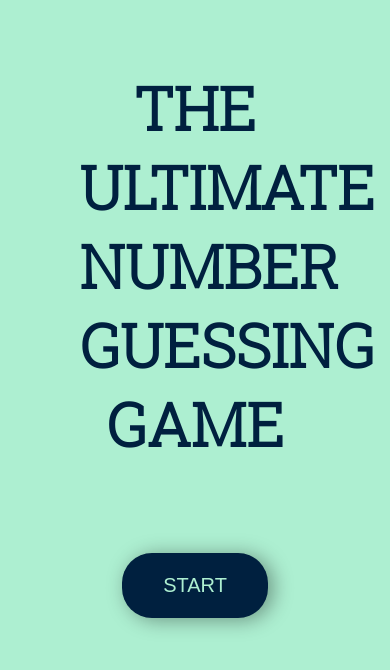
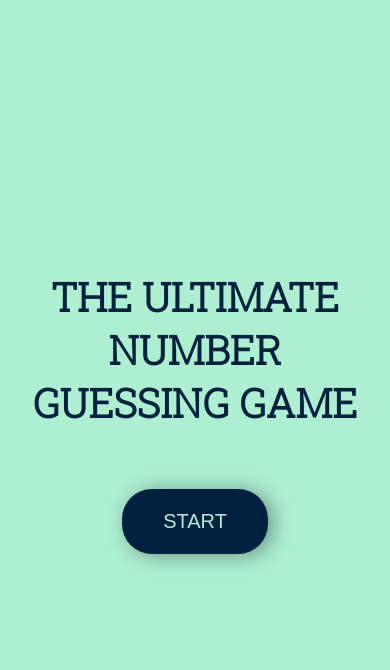
Before and after one commit to G-badek/Number-guessing-game, a plain HTML site: page index.html in a window 390 px wide. Drawn offline with Linux system fonts and the light colour scheme.

Commit message:
Responsiveness of the page

```diff
--- a/style.css
+++ b/style.css
@@ -56,3 +56,17 @@ button:active {
     transform: scale(1);
     border: none;
 }
+
+@media only screen and (max-width: 600px) {
+    body {
+        height: 100vh;
+    }
+    body div {
+        width: 100%;
+    }
+
+    h1 {
+        padding:2rem;
+        font-size: 4rem;
+    }
+}
```
